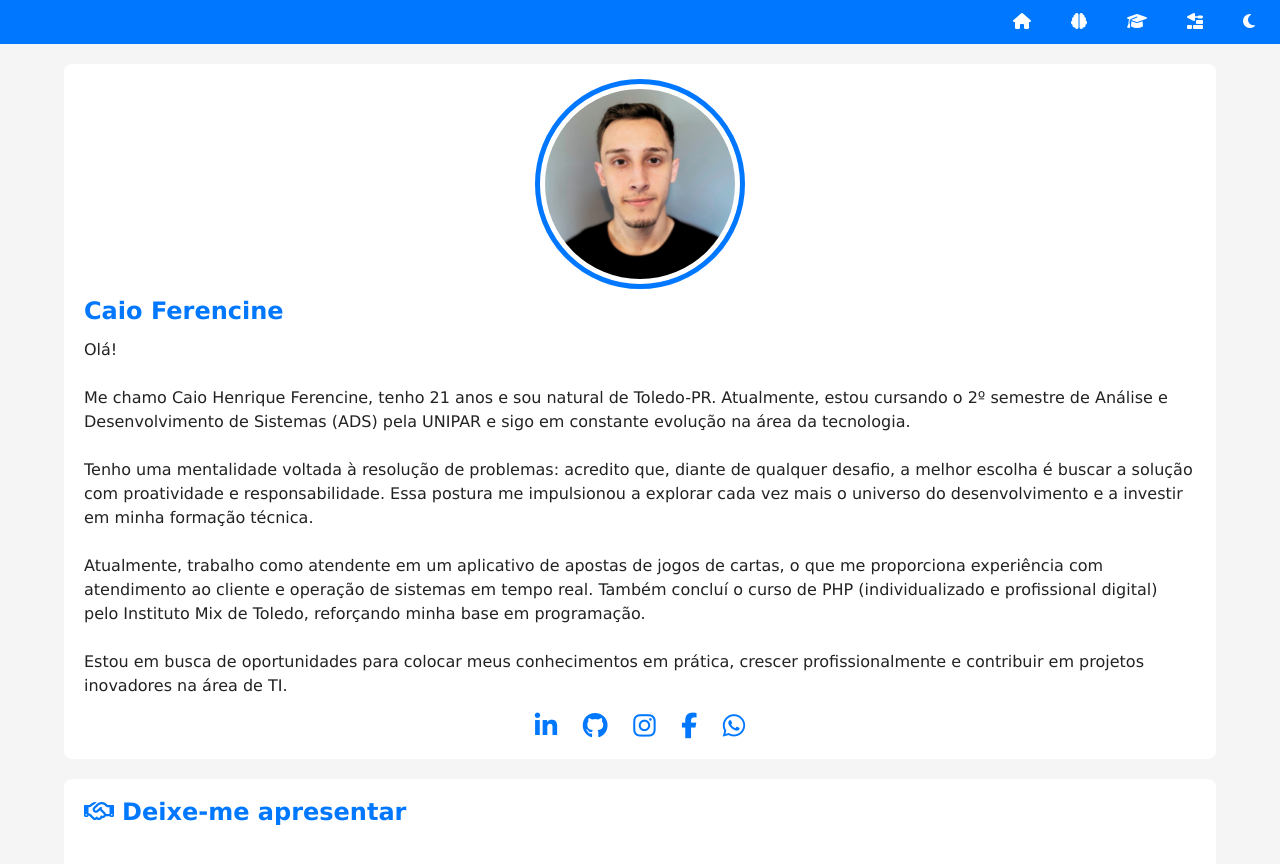
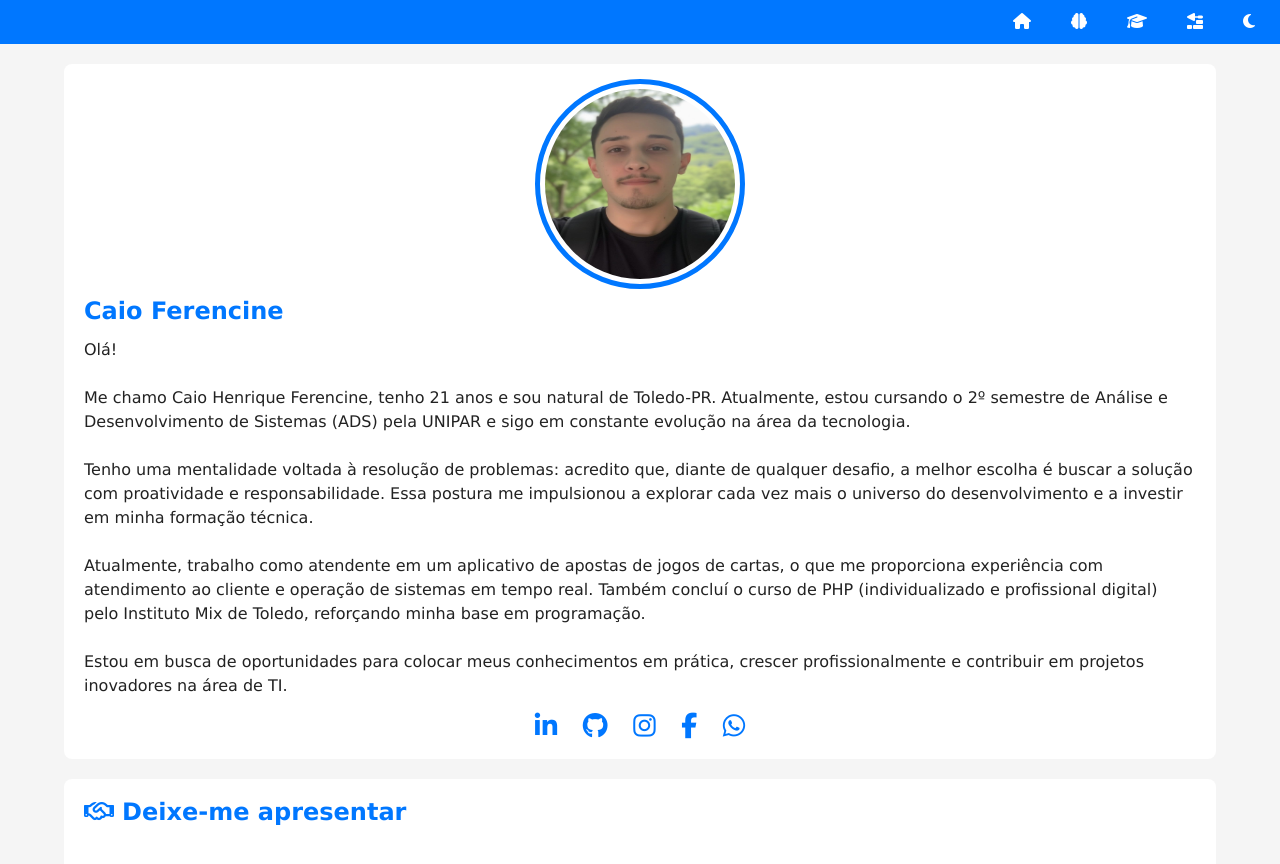
Before and after one commit to CaioHF/Portifolio, a plain HTML site: page index.html in a window 1280 px wide. Shown: the top 864 px of the page. Drawn offline with Linux system fonts and the light colour scheme; grey boxes are pictures that could not be loaded.

Commit message:
troquei a foto

```diff
--- a/estilos/style.css
+++ b/estilos/style.css
@@ -80,14 +80,13 @@ section#ficha {
 section#ficha img.foto {
   width: 200px;
   aspect-ratio: 1/1;
-  object-fit: cover;
+  object-fit: fill;
   overflow: hidden;
   border-radius: 50%;
   border: 5px solid var(--fundo-card);
   outline: 5px solid var(--destaque);
   display: block;
   margin: auto;
-  margin-bottom: 15px;
 }
 
 section#ficha h1 {
--- a/index.html
+++ b/index.html
@@ -24,7 +24,7 @@
 
     <main>
         <section id="ficha">
-            <img src="imagens/Foto-de-perfil-linkedin.jpeg" alt="" class="foto">
+            <img src="imagens/Foto perfil.jpg" alt="" class="foto">
             <h1>Caio Ferencine</h1>
             <p>
                 Olá!
```
Also changed, not shown: imagens/Foto perfil.jpg (added), imagens/Foto-de-perfil-linkedin.jpeg (deleted).
